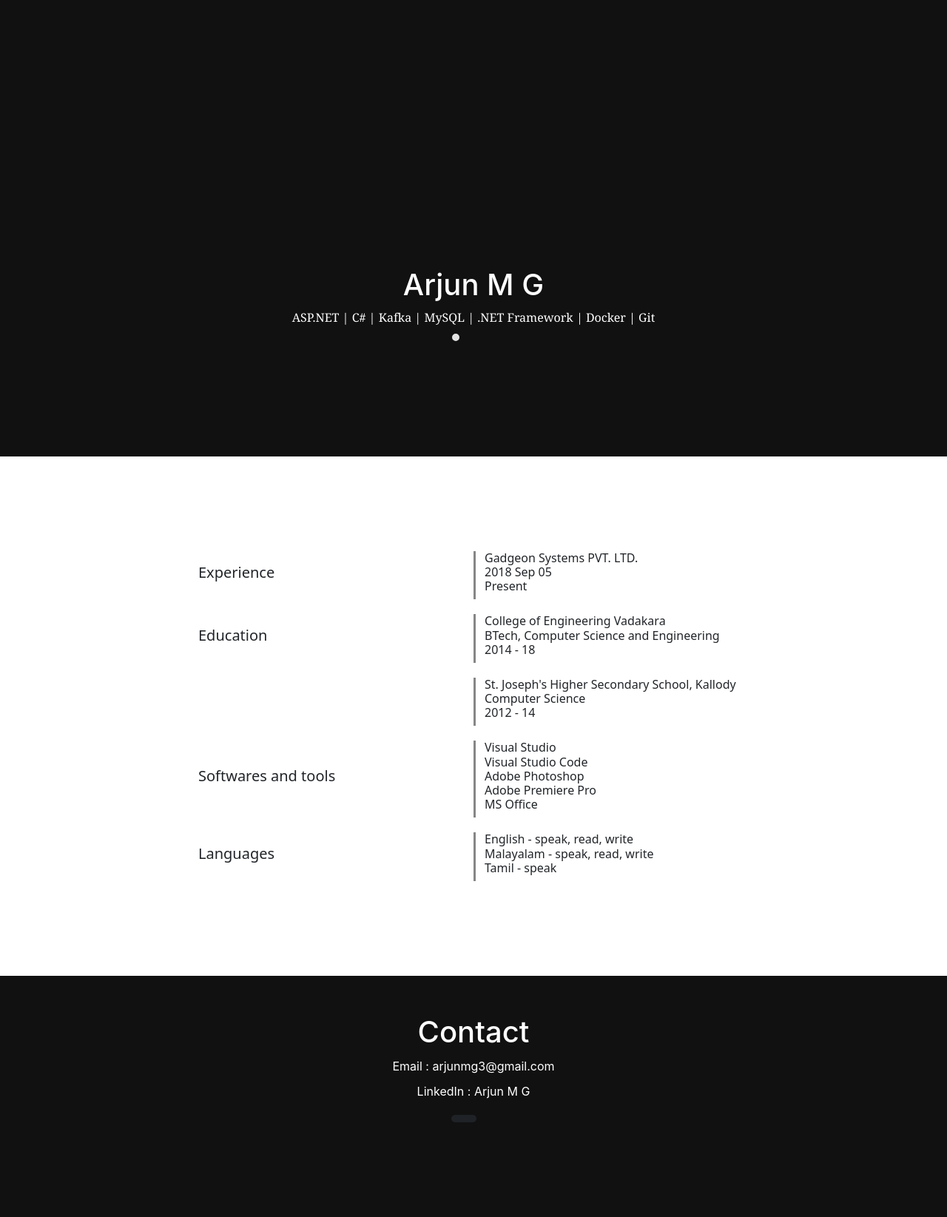
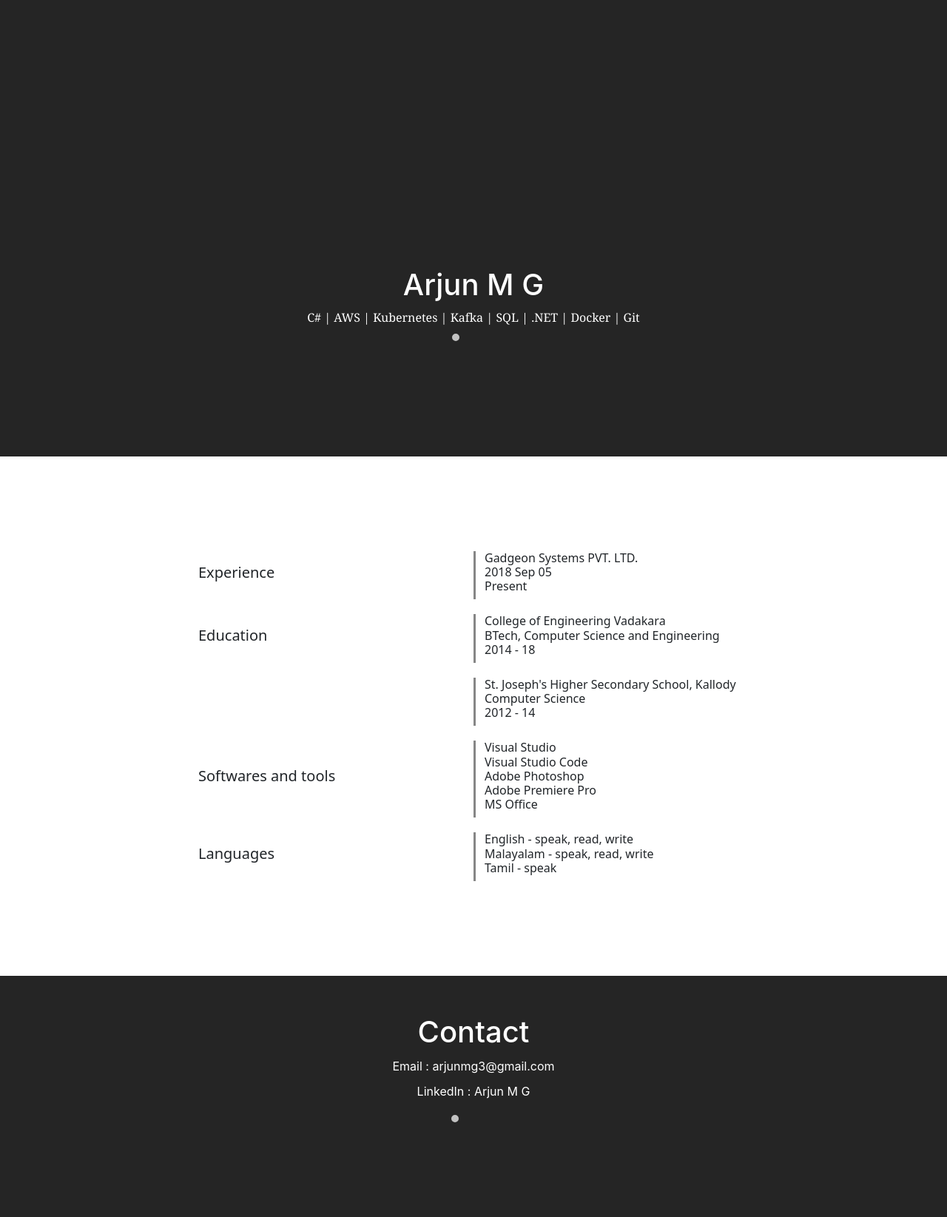
Before and after one commit to ArjunMG/arjunmg-portfolio, a PHP site: page / in a window 1280 px wide. Shown: the whole page at 74% size. Run offline with PHP 8.4, Linux system fonts and the light colour scheme; some libraries are stand-ins or nearby versions.

Commit message:
Skill changes and style changes

```diff
--- a/index.html
+++ b/index.html
@@ -11,7 +11,7 @@
             <div class="name-heading fade-up">
                 <h1>Arjun M G</h1>
                 <div class="about">
-                    ASP.NET | C# | Kafka | MySQL | .NET Framework | Docker | Git
+                    C# | AWS | Kubernetes | Kafka | SQL | .NET | Docker | Git
                 </div>
                 <div class="hl"></div>
                 <div class="dot-loading"></div>
--- a/style.css
+++ b/style.css
@@ -5,7 +5,7 @@
   }
 
 .black-bg{
-    background-color:#111111;
+    background-color:#252525;
     font-family: -apple-system, BlinkMacSystemFont, 'Segoe UI', Roboto, Oxygen, Ubuntu, Cantarell, 'Open Sans', 'Helvetica Neue', sans-serif;
 }
 
@@ -69,6 +69,8 @@
     animation-iteration-count: infinite;
     width: 5px;
     border-radius: 5px;
+    padding: 0;
+    color: rgb(216, 216, 216);
 }
 .name-title{
     width: 100%;
```
